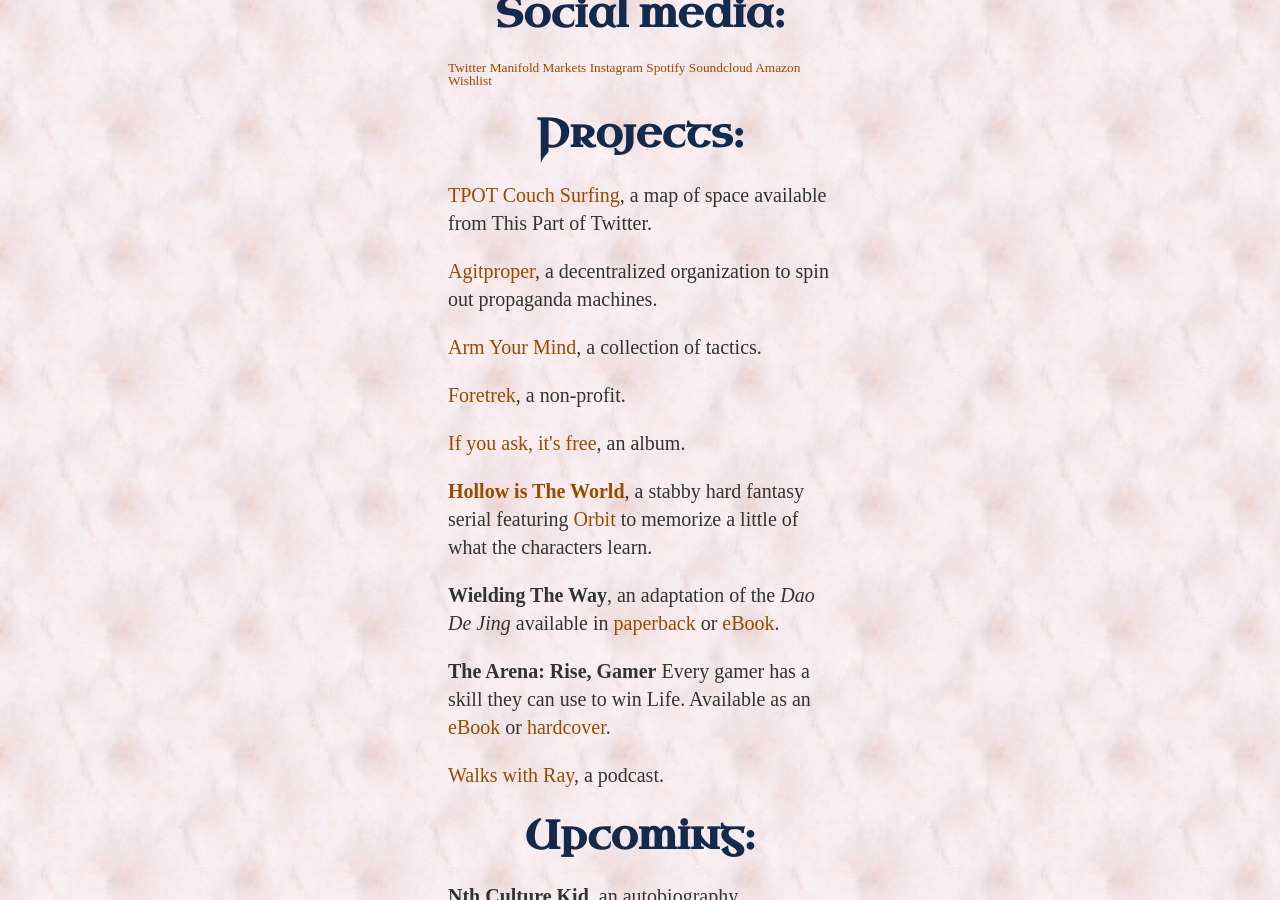
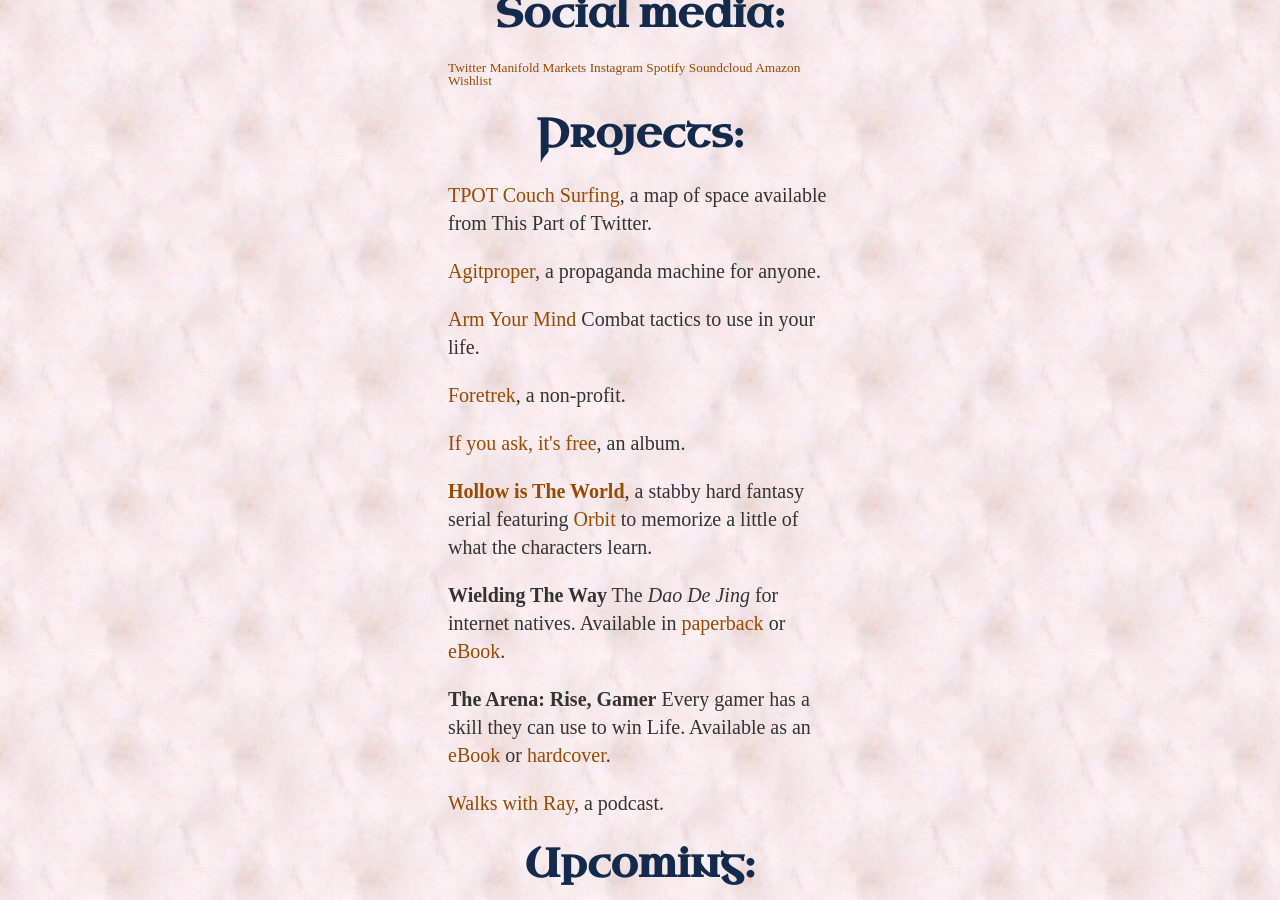
Before and after one commit to ray-dorai/ray-dorai.github.io, a Jekyll site: the page built from index.html, in a window 1280 px wide and 900 px high, scrolled down 771 px. Built offline with Jekyll 4.4.1, drawn with Linux system fonts in a browser that asks for light colours; some web fonts are replaced.

Commit message:
Update index.html

```diff
--- a/index.html
+++ b/index.html
@@ -19,12 +19,12 @@
 
 	<h1>Projects:</h1>
 		<p><a href="/tpotcouchsurfing.html">TPOT Couch Surfing</a>, a map of space available from This Part of Twitter.</p>
-	        <p><a href="https://www.agitproper.org/">Agitproper</a>, a decentralized organization to spin out propaganda machines.</p>
-	        <p><a href="https://ray-dorai.github.io/armyourmind/">Arm Your Mind</a>, a collection of tactics.</p>
+	        <p><a href="https://www.agitproper.org/">Agitproper</a>, a propaganda machine for anyone.</p>
+	        <p><a href="https://ray-dorai.github.io/armyourmind/">Arm Your Mind</a> Combat tactics to use in your life.</p>
 	        <p><a href="https://foretrek.com/">Foretrek</a>, a non-profit.</p>
 	        <p><a href="https://raydoraisamy.bandcamp.com/album/if-you-ask-its-free">If you ask, it's free</a>, an album.</p>
 	        <p><b><a href="https://hitw.neocities.org/">Hollow is The World</a></b>, a stabby hard fantasy serial featuring <a href="https://withorbit.com/">Orbit</a> to memorize a little of what the characters learn.
-	        <p><b>Wielding The Way</b>, an adaptation of the <i>Dao De Jing</i> available in <a href="https://www.amazon.com/Wielding-Way-Ray-Doraisamy/dp/B09HG2FCGZ/ref=tmm_pap_swatch_0?_encoding=UTF8&qid=1633528813&sr=8-1">paperback</a> or <a href="https://forshaper.gumroad.com/l/wielding_the_way">eBook</a>.</p>
+	        <p><b>Wielding The Way</b> The <i>Dao De Jing</i> for internet natives. Available in <a href="https://www.amazon.com/Wielding-Way-Ray-Doraisamy/dp/B09HG2FCGZ/ref=tmm_pap_swatch_0?_encoding=UTF8&qid=1633528813&sr=8-1">paperback</a> or <a href="https://forshaper.gumroad.com/l/wielding_the_way">eBook</a>.</p>
 		<p><b>The Arena: Rise, Gamer</b> Every gamer has a skill they can use to win Life. Available as an <a href="https://forshaper.gumroad.com/l/the_arena">eBook</a> or <a href="https://www.amazon.com/dp/B0B2TVM46T">hardcover</a>.</p>
 	        <p><a href="https://anchor.fm/walkswithray">Walks with Ray</a>, a podcast.</p>
 
```
